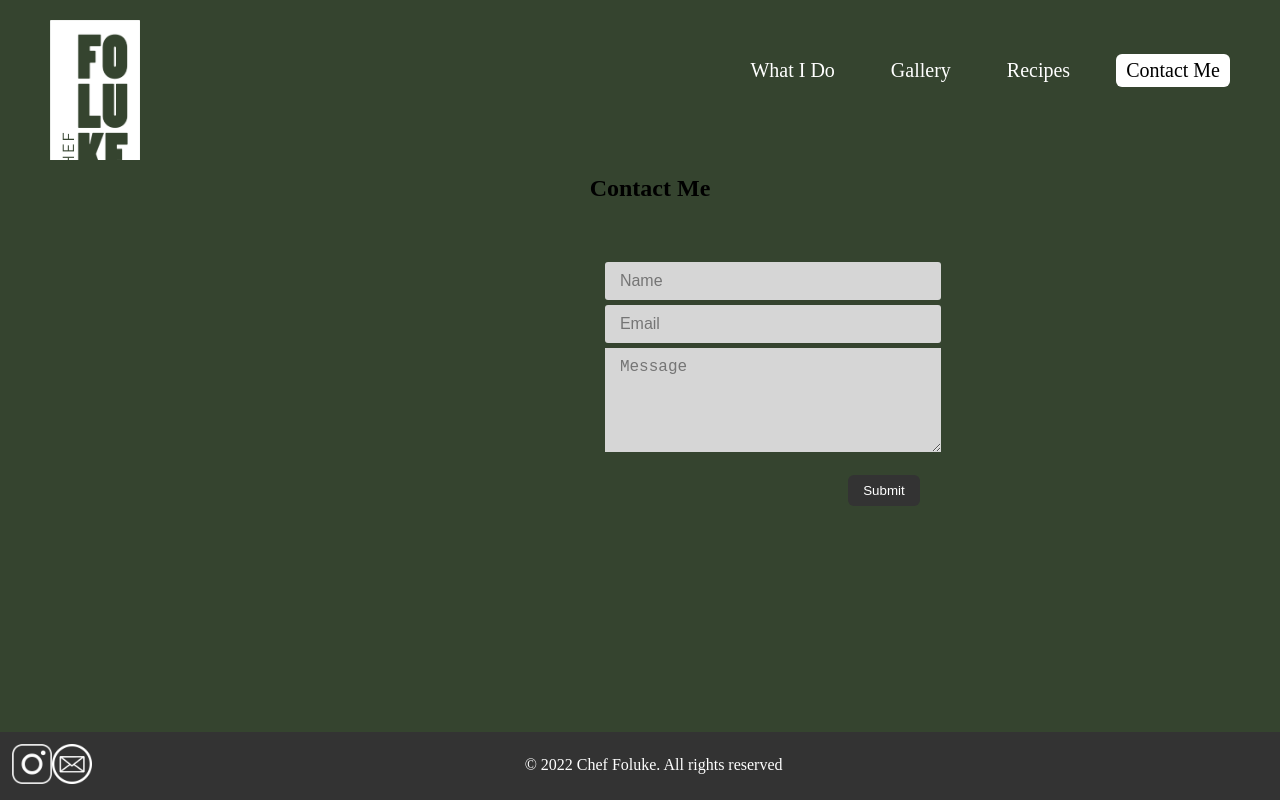
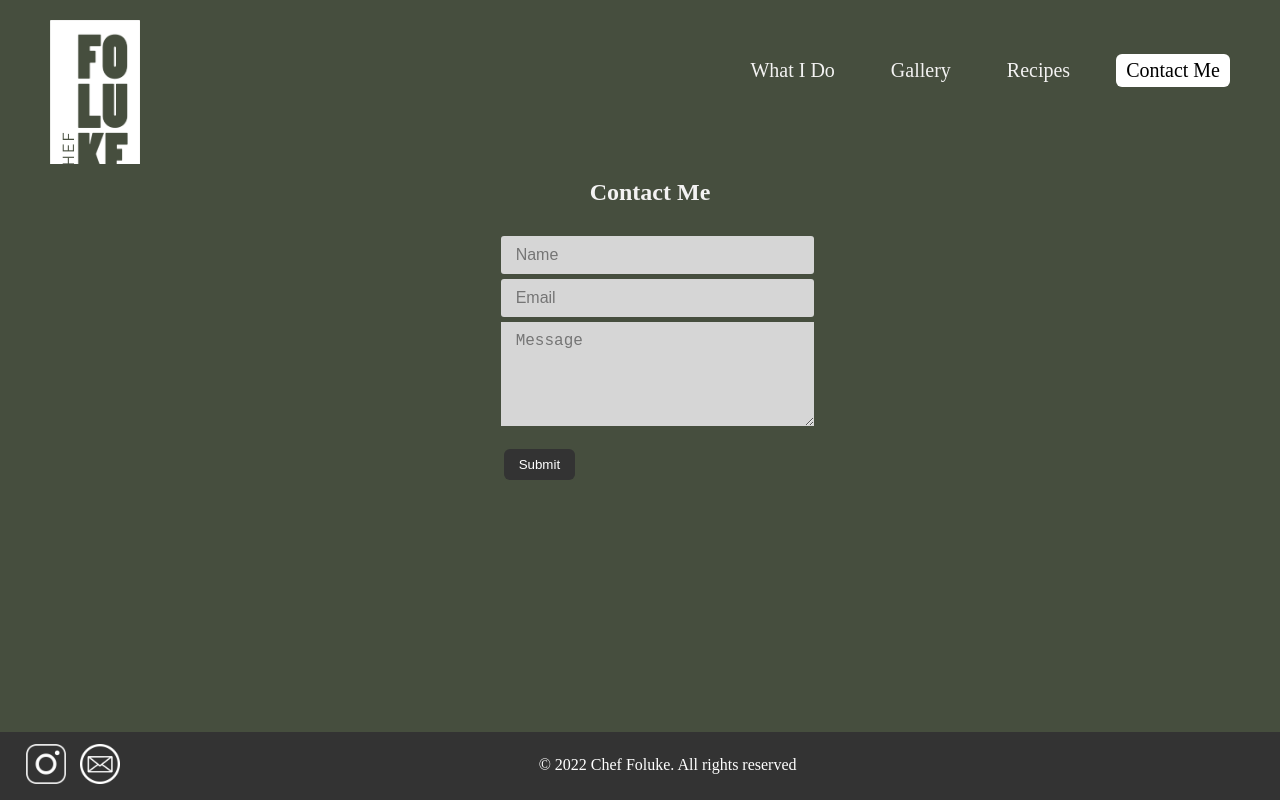
Before and after one commit to MaverickCavazos/personal-chef, a React (Create React App) app: page /Contact in a window 1280 px wide. Built offline with nearby package versions, Linux system fonts and the light colour scheme.

Commit message:
finished up contact form and edited header viewheight

```diff
--- a/src/components/Contact/index.js
+++ b/src/components/Contact/index.js
@@ -3,8 +3,8 @@ import Form from "./form";
 
 function Contact() {
     return (
-        <header className="section-header contact-header" >
-            <h2 className="section-h2">Contact Me</h2>
+        <header className="section-header" >
+            <h2 className="section-h2 contact-header">Contact Me</h2>
             <Form></Form>
         </header>
     );
--- a/src/index.css
+++ b/src/index.css
@@ -28,7 +28,7 @@
   background-position: center;
   background-size: cover;
   width: 100%;
-  height: 20vh;
+  height: 20.5vh;
   position: relative;
   overflow: hidden;
 }
@@ -47,7 +47,7 @@
 
 .nav-font {
   font-size: 20px;
-  color: #fff;
+  color: #f3f2f2;
 }
 
 .no-underline {
@@ -60,7 +60,7 @@
 }
 
 .App {
-  background-color: #35442f;
+  background-color: #464e3e;
   overflow: hidden;
   background-position: center bottom;
   min-height: 100vh;
@@ -88,14 +88,13 @@
 /*contact section */
 
 form {
-  width: 70%;
+  width: 50%;
   display: inline-block;
 }
 
 .form-section {
-  display: block;
-  margin-left: 36.5%;
-  margin-top: 40px;
+  margin-top: 10px;
+  margin-left: 17%;
 
 }
 
@@ -143,7 +142,12 @@ textarea {
   margin-top: 20px;
   margin-bottom: 8px;
   margin-left: 8px;
+  float: left;
   border:none;
+}
+
+.contact-header {
+  color: #f3f2f2;
 }
 
 .section-header {
@@ -169,6 +173,10 @@ textarea {
   transform: translate(0, -5px);
 }
 
+.social-icons{
+  padding-left: 14px;
+}
+
 .social-container {
   float:left;
 }
```
